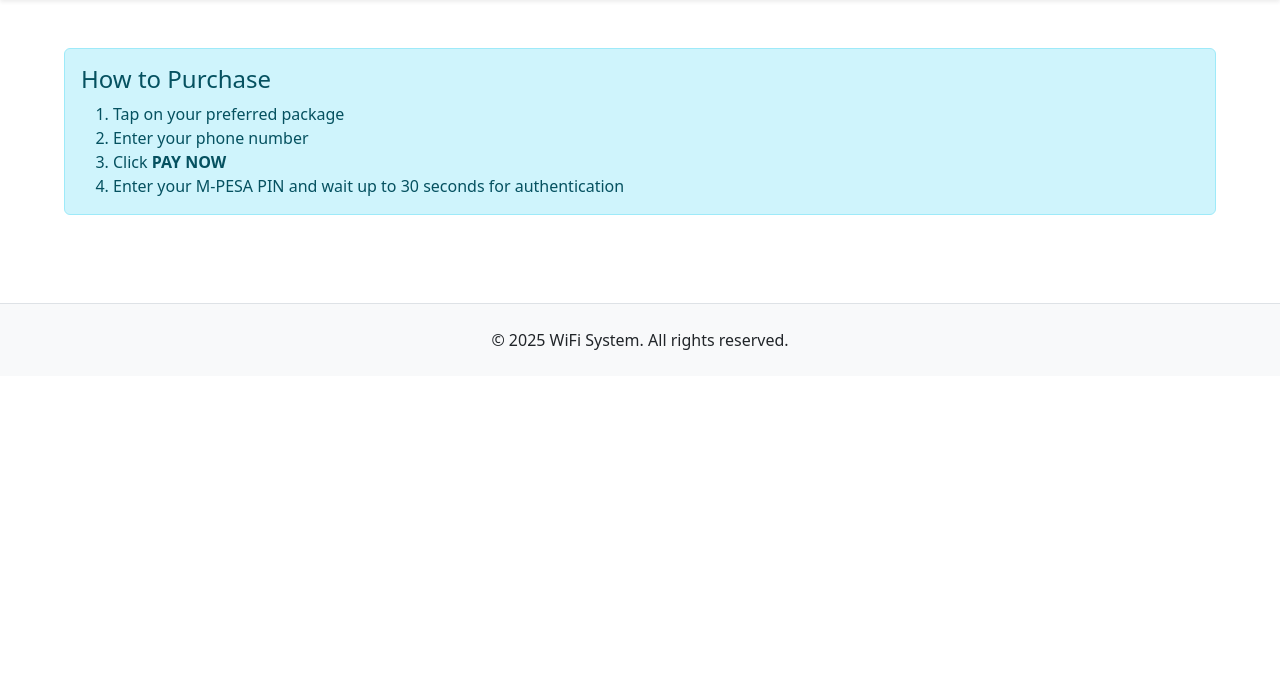
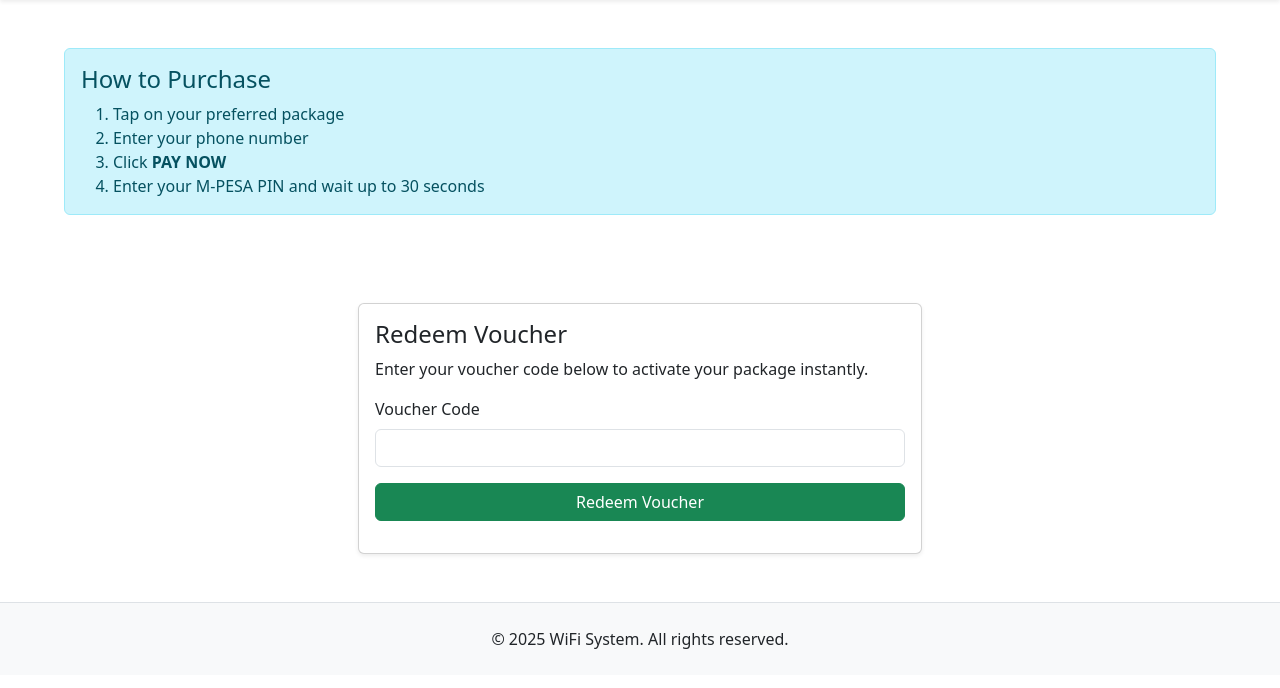
Before and after one commit to peterdetruth/wifi_system, a CodeIgniter 4 app: the page made by app/Views/home/index.php in a window 1280 px wide. Shown: the part 56-744 px from the top of the page. Run offline with PHP 8.4 and a stand-in for CodeIgniter, Linux system fonts and the light colour scheme; the template is opened without the code that fills it, so the values that code supplies are empty; some libraries are stand-ins or nearby versions.

Commit message:
Voucher redemption on home page. Working Fine

```diff
--- a/app/Views/home/index.php
+++ b/app/Views/home/index.php
@@ -2,7 +2,8 @@
 <?= $this->section('content') ?>
 
 <div class="container my-5">
-    <!-- How to purchase guide -->
+
+    <!-- How to Purchase -->
     <div class="row mb-4">
         <div class="col-12">
             <div class="alert alert-info">
@@ -11,13 +12,13 @@
                     <li>Tap on your preferred package</li>
                     <li>Enter your phone number</li>
                     <li>Click <strong>PAY NOW</strong></li>
-                    <li>Enter your M-PESA PIN and wait up to 30 seconds for authentication</li>
+                    <li>Enter your M-PESA PIN and wait up to 30 seconds</li>
                 </ol>
             </div>
         </div>
     </div>
 
-    <!-- Packages display -->
+    <!-- Packages -->
     <div class="row">
         <?php foreach ($packages as $package) : ?>
             <div class="col-md-4 mb-4">
@@ -25,27 +26,29 @@
                     <div class="card-body">
                         <h5 class="card-title"><?= esc($package['name']) ?></h5>
                         <p class="card-text">
-                            <strong>Price:</strong> $<?= esc($package['price']) ?><br>
+                            <strong>Price:</strong> KES <?= esc($package['price']) ?><br>
                             <strong>Duration:</strong> <?= esc($package['duration_length'] . ' ' . $package['duration_unit']) ?><br>
                             <strong>Bandwidth:</strong> <?= esc($package['bandwidth_value'] . ' ' . $package['bandwidth_unit']) ?><br>
-                            <strong>Plan Type:</strong> <?= esc($package['hotspot_plan_type'] ?? 'N/A') ?>
                         </p>
 
-                        <button type="button" class="btn btn-primary toggle-form" data-package-id="<?= esc($package['id']) ?>">
+                        <button type="button" class="btn btn-primary toggle-form"
+                                data-package-id="<?= esc($package['id']) ?>">
                             Pay Now
                         </button>
 
-                        <!-- Hidden form -->
+                        <!-- Hidden AJAX form -->
                         <div id="package-form-<?= esc($package['id']) ?>" class="package-form mt-3 d-none">
-                            <form class="needs-validation" novalidate>
+                            <form class="ajax-package-form" data-package-id="<?= esc($package['id']) ?>">
                                 <input type="hidden" name="package_id" value="<?= esc($package['id']) ?>">
+
                                 <div class="mb-2">
-                                    <label for="phone-<?= esc($package['id']) ?>" class="form-label">Phone Number</label>
-                                    <input type="text" class="form-control" id="phone-<?= esc($package['id']) ?>" name="phone" required>
-                                    <div class="invalid-feedback">Phone number is required.</div>
+                                    <label class="form-label">Phone Number</label>
+                                    <input type="text" name="phone" class="form-control" required>
                                 </div>
+
                                 <button type="submit" class="btn btn-success w-100">Pay Now</button>
-                                <div class="status-message mt-2"></div>
+
+                                <div id="status-<?= esc($package['id']) ?>" class="mt-2 text-center"></div>
                             </form>
                         </div>
                     </div>
@@ -53,6 +56,37 @@
             </div>
         <?php endforeach; ?>
     </div>
+
+
+    <!-- Voucher Redeem Section -->
+    <div class="row mt-5">
+        <div class="col-md-6 offset-md-3">
+
+            <div class="card shadow-sm">
+                <div class="card-body">
+
+                    <h4>Redeem Voucher</h4>
+                    <p>Enter your voucher code below to activate your package instantly.</p>
+
+                    <form id="voucher-redeem-form">
+                        <div class="mb-3">
+                            <label for="voucher" class="form-label">Voucher Code</label>
+                            <input type="text" class="form-control" name="voucher_code" id="voucher" required>
+                        </div>
+
+                        <button type="submit" class="btn btn-success w-100">
+                            Redeem Voucher
+                        </button>
+
+                        <div id="voucher-status" class="mt-3 text-center"></div>
+                    </form>
+
+                </div>
+            </div>
+
+        </div>
+    </div>
+
 </div>
 
 <?= $this->endSection() ?>
```
Also changed, not shown: app/Controllers/Client/Vouchers.php (+35 -31 lines), public/assets/js/home.js.
